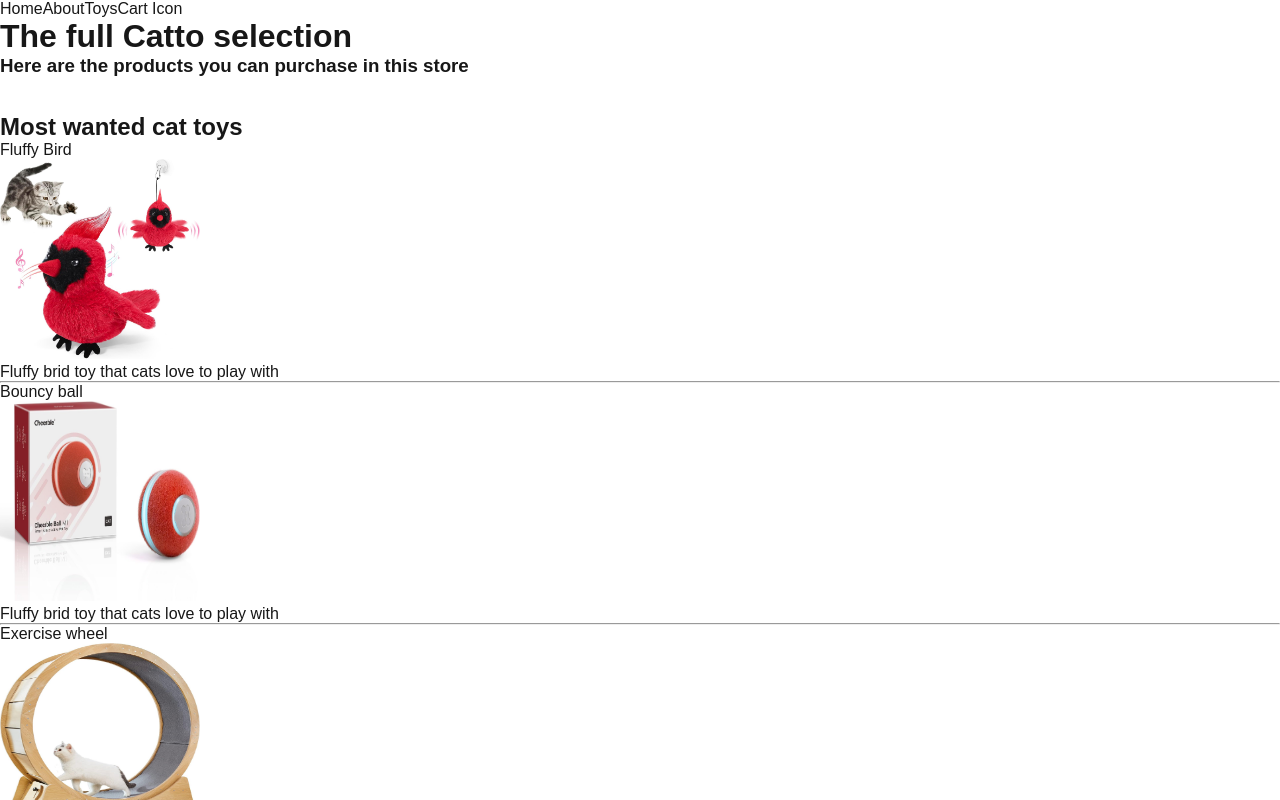
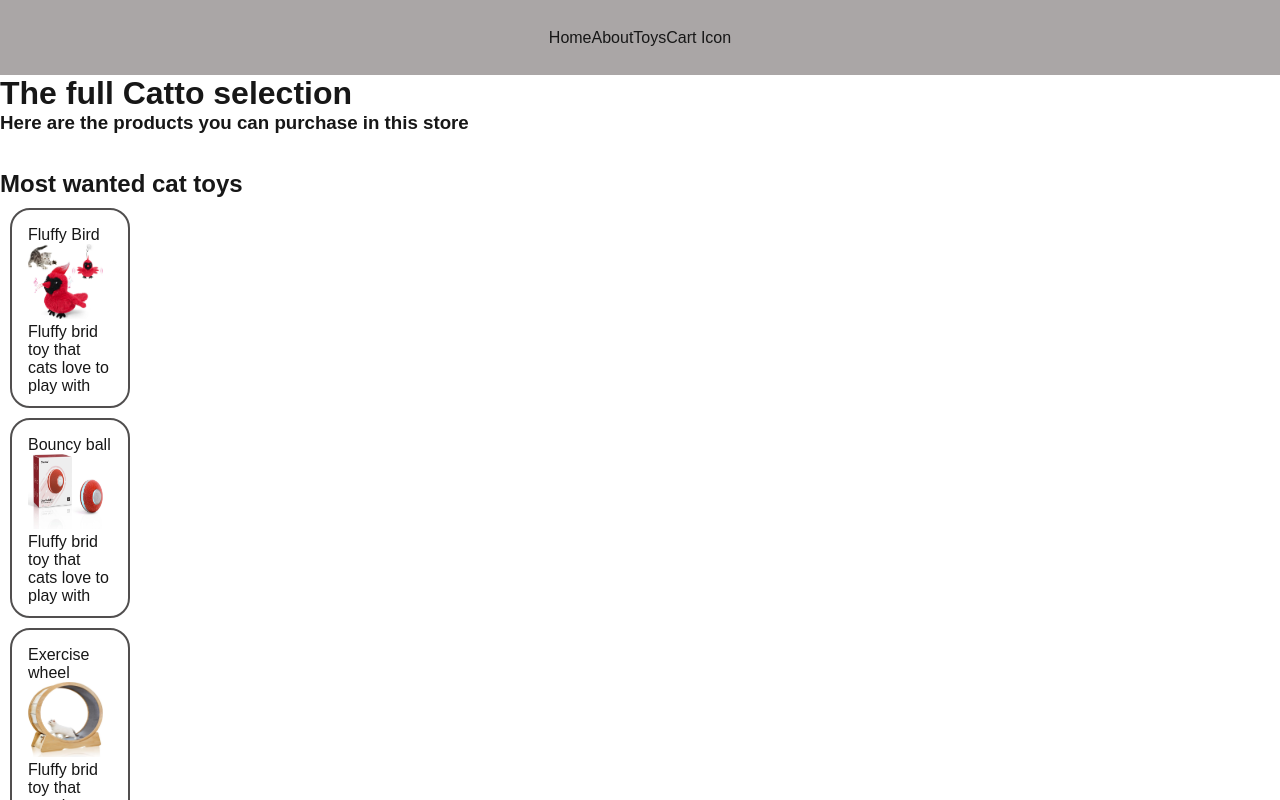
Before and after one commit to RavidEf/next-js-ecommerce-store, a Next.js app: page /toys in a window 1280 px wide. Shown: the top 800 px of the page. Built offline with nearby package versions, Linux system fonts and the light colour scheme.

Commit message:
Add componenets to the page

```diff
--- a/app/cart/cart.css
+++ b/app/cart/cart.css
@@ -3,6 +3,10 @@
   flex-direction: row;
   align-items: center;
   margin: 1rem;
+  padding: 1rem;
+}
+
+.cart-container > div {
   padding: 1rem;
 }
 
--- /dev/null
+++ b/app/componenets/addButton.js
@@ -0,0 +1,22 @@
+'use client';
+import { useRouter } from 'next/navigation';
+import React, { useState } from 'react';
+import Header from './header';
+
+export default function AddToCartButton() {
+  const [count, setCount] = useState(0);
+  const router = useRouter();
+
+  return (
+    <div>
+      <button
+        onClick={() => {
+          setCount(count + 1);
+          router.refresh(Header);
+        }}
+      >
+        Add to Cart +++
+      </button>
+    </div>
+  );
+}
--- /dev/null
+++ b/app/componenets/header.css
@@ -0,0 +1,9 @@
+header {
+  display: flex;
+  flex-direction: row;
+  justify-content: center;
+  align-items: center;
+  background-color: rgb(170, 166, 166);
+  height: 75px;
+  gap: 2rem;
+}
--- a/app/componenets/header.js
+++ b/app/componenets/header.js
@@ -1,6 +1,9 @@
+import './header.css';
 import Link from 'next/link';
+import React from 'react';
+import AddToCartButton from './addButton';
 
-export default function Header() {
+export default function Header(props) {
   return (
     <header>
       <div>
@@ -9,6 +12,7 @@ export default function Header() {
           <Link href="/about">About</Link>
           <Link href="/toys">Toys</Link>
           <Link href="/cart">Cart Icon</Link>
+          <p>{props.count}</p>
         </nav>
       </div>
     </header>
--- a/app/toys/page.js
+++ b/app/toys/page.js
@@ -1,3 +1,4 @@
+import './toys.css';
 import Image from 'next/image';
 import Link from 'next/link';
 import React from 'react';
@@ -23,18 +24,19 @@ export default function ToysPage() {
         <h2>Most wanted cat toys</h2>
         {toys.map((toy) => {
           return (
-            <div key={`toys-${toy.id}`}>
+            <div className="toys-container" key={`toys-${toy.id}`}>
+              <div className="toys-block">
                 <Link href={`/toys/${toy.id}`}>
                   <div>{toy.firstName}</div>
                   <Image
                     src={`/images/${toy.imageName.toLowerCase()}.jpg`}
                     alt={toy.firstName}
-                  width={200}
-                  height={200}
+                    width={75}
+                    height={75}
                   />
+                </Link>
                 <div>{toy.description}</div>
-                <hr />
-              </Link>
+              </div>
             </div>
           );
         })}
--- /dev/null
+++ b/app/toys/toys.css
@@ -0,0 +1,15 @@
+.toys-container {
+  display: grid;
+  grid-template-columns: 150px 150px;
+  grid-template-rows: 200px;
+  gap: 2rem;
+  margin: 10px;
+  padding: 0;
+}
+
+.toys-block {
+  border: 2px solid rgb(81, 79, 79);
+  width: 80%;
+  border-radius: 20px;
+  padding: 1rem;
+}
```
Also changed, not shown: app/componenets/addtocartform.js (added, +18 -0 lines), app/componenets/page.js (added, +10 -0 lines), app/toys/[toyid]/page.js (+2 -13 lines), app/componenets/button.js (deleted), app/componenets/setcookie.js (added), app/toys/[toyid]/toyid.css (added). Lines whose indentation alone changed are shown as unchanged.
